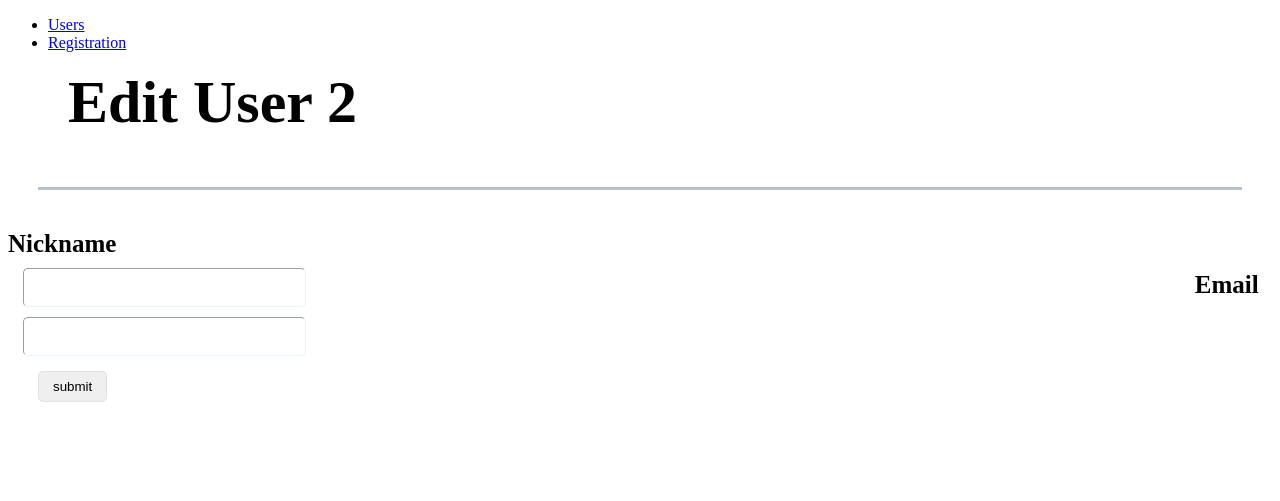
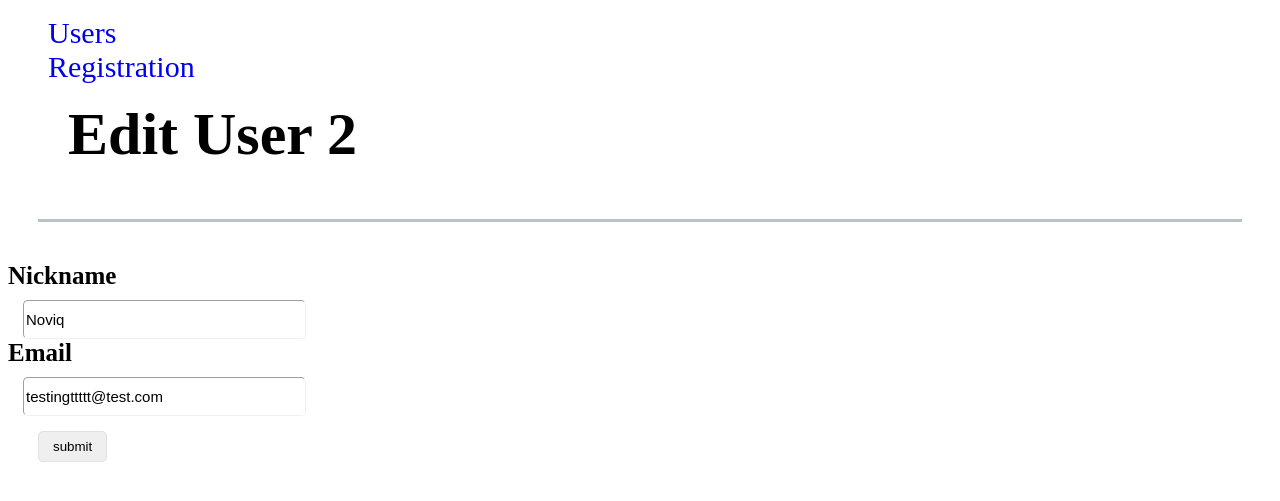
Before and after one commit to Timo4ey/hexlet-course-flask, a Flask app: page /users/2/edit in a window 1280 px wide. Shown: the top 501 px of the page. Run offline with Flask 2, Linux system fonts and the light colour scheme; parts of the project's set-up code (start-up, migrations or seed data) failed here and were passed over.

Commit message:
[add] add values to edit form

```diff
--- a/project_1/lesson/example.py
+++ b/project_1/lesson/example.py
@@ -91,11 +91,13 @@
 
     form = RegistrationForm()
     ids = Validator.check_user_id(id)
+    data = Validator.check_unique_id(id)
     if ids:
         return render_template("form/edit_user.html",
                                form=form,
                                errors={},
-                               id=id)
+                               id=id,
+                               data=data[0])
     if not ids:
         return render_template('errors/422.html')
 
--- a/project_1/lesson/forms/forms.py
+++ b/project_1/lesson/forms/forms.py
@@ -1,5 +1,5 @@
 from flask_wtf import FlaskForm
-from wtforms import StringField
+from wtforms import StringField, HiddenField
 from wtforms.validators import DataRequired, email_validator
 from ..users_db import Users
 from ..users_db import Paths
@@ -10,6 +10,7 @@
 class RegistrationForm(FlaskForm):
     nickname = StringField('Nickname',  validators=[DataRequired()])
     email = StringField('Email', validators=[DataRequired()])
+    value = HiddenField('value')
 
 
 class Validator:
--- a/project_1/lesson/static/styles/style.css
+++ b/project_1/lesson/static/styles/style.css
@@ -69,7 +69,7 @@
 .new_user div form input{
     margin-left: 15px;
     margin-top: 10px;
-    margin-right: 70%;
+    margin-right: 80%;
     padding-top: 10px;
     padding-bottom: 10px;
     padding-right: 80px;
@@ -131,3 +131,9 @@
     font-size: 60px;
     padding-left: 30px;
 }
+
+.avbar-header ul *{
+    font-size: 30px;
+    list-style-type: none;
+    text-decoration: none;
+}
--- a/project_1/lesson/templates/form/edit_user.html
+++ b/project_1/lesson/templates/form/edit_user.html
@@ -14,14 +14,13 @@
     <h1>Edit User {{ id }}</h1>
     <div>
         <form action="{{ url_for('edit_user', id=id) }}", method='post'>
-
             {{ form.csrf_token }}
-            {{ form.nickname.label }} {{ form.nickname(size=20) }}
+            {{ form.nickname.label }} {{ form.nickname(size=20, value=data['nickname'])}}
             {% if errors['nickname'] %}
                 <div class="errors">{{ errors['nickname'] }}</div>
             {% endif %}
             {{ form.csrf_token }}
-            {{ form.email.label }} {{ form.email(size=20) }}
+            {{ form.email.label }} {{ form.email(size=20, value=data['email']) }}
             {% if errors['email'] %}
                 <div class="errors">{{ errors['email'] }}</div>
             {% endif %}
```
